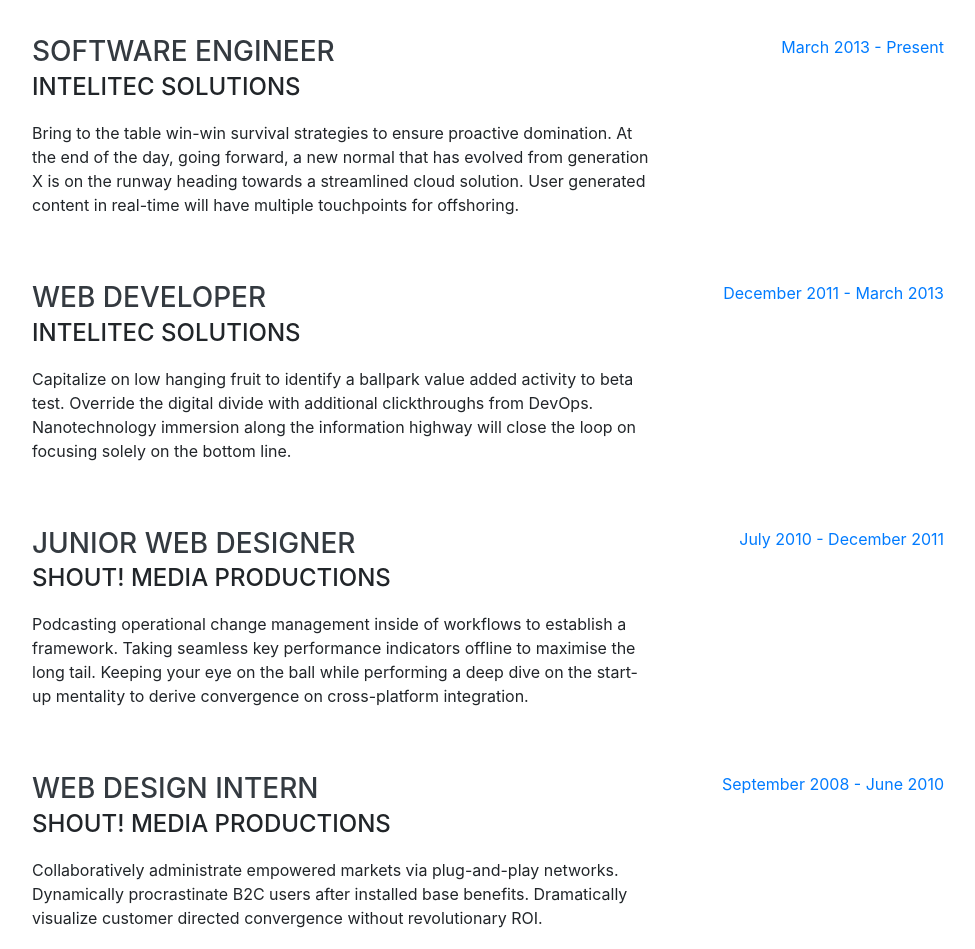
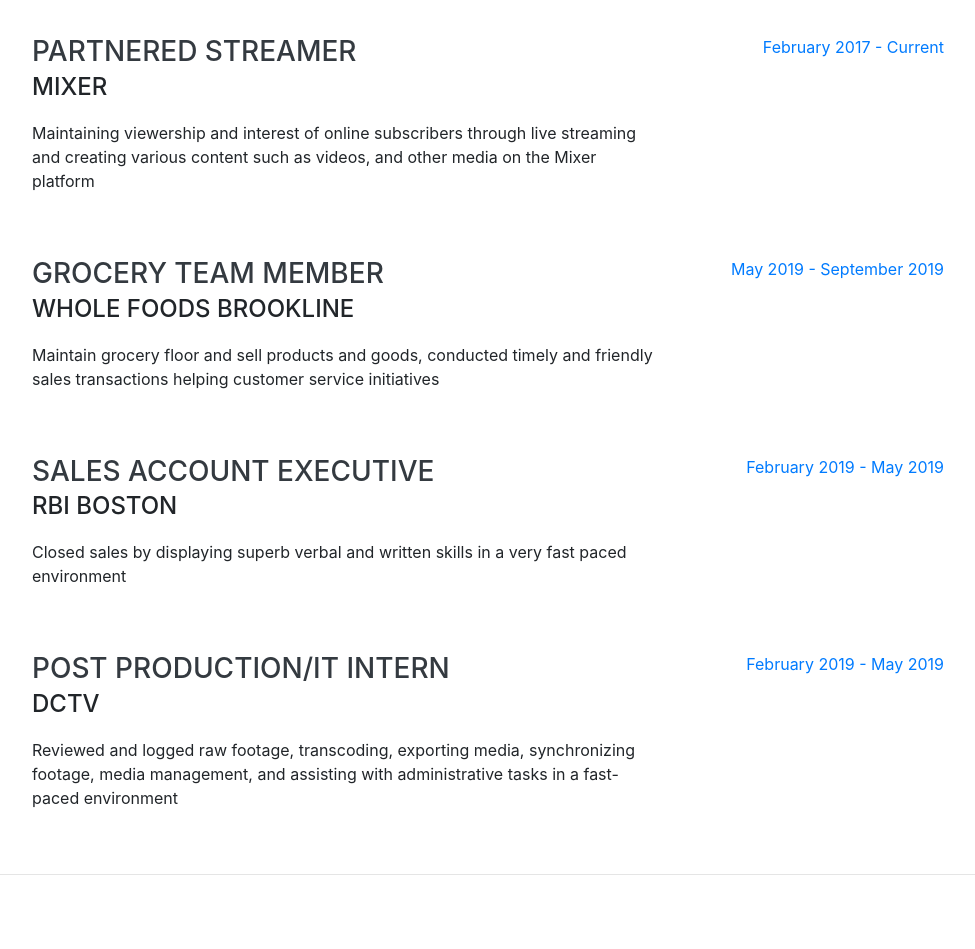
Before and after one commit to depalmafarr/depalmafarr.github.io, a website with bundled scripts: page index.html in a window 1280 px wide. Shown: the part 900-1849 px from the top of the page, without its empty margins (288-1263 px from the left). Built offline with nearby package versions, Linux system fonts and the light colour scheme; a web font is replaced by a local one.

Commit message:
Added work experience

```diff
--- a/index.html
+++ b/index.html
@@ -69,7 +69,7 @@
         <div class="subheading mb-5">Boston, MA · (973) 934-5558 ·
           <a href="mailto:brandondepalmafarr@gmail.com">brandondepalmafarr@gmail.com</a>
         </div>
-        <p class="lead mb-5">I am experienced in leveraging agile frameworks to provide a robust synopsis for high level overviews. Iterative approaches to corporate strategy foster collaborative thinking to further the overall value proposition.</p>
+        <p class="lead mb-5">I’m a Software Engineer applying my skills in critical thinking, attention to detail, and creativity to have a positive impact on the community. My previous experience in media production was fueled by this same passion, but now I‘m matching that inspiration to help others with work that I find exciting, challenging, and dynamic. I value diverse teams that are unified to achieve a common goal by working through challenges, exploring new technologies, and practicing divergent thinking. </p>
         <div class="social-icons">
           <a href="https://www.linkedin.com/in/brandon-depalmafarr/">
             <i class="fab fa-linkedin-in"></i>
@@ -95,45 +95,45 @@
 
         <div class="resume-item d-flex flex-column flex-md-row justify-content-between mb-5">
           <div class="resume-content">
-            <h3 class="mb-0">Software Engineer</h3>
-            <div class="subheading mb-3">Intelitec Solutions</div>
-            <p>Bring to the table win-win survival strategies to ensure proactive domination. At the end of the day, going forward, a new normal that has evolved from generation X is on the runway heading towards a streamlined cloud solution. User generated content in real-time will have multiple touchpoints for offshoring.</p>
+            <h3 class="mb-0">Partnered Streamer</h3>
+            <div class="subheading mb-3">Mixer</div>
+            <p>Maintaining viewership and interest of online subscribers through live streaming and creating various content such as videos, and other media on the Mixer platform</p>
           </div>
           <div class="resume-date text-md-right">
-            <span class="text-primary">March 2013 - Present</span>
+            <span class="text-primary">February 2017 - Current</span>
           </div>
         </div>
 
         <div class="resume-item d-flex flex-column flex-md-row justify-content-between mb-5">
           <div class="resume-content">
-            <h3 class="mb-0">Web Developer</h3>
-            <div class="subheading mb-3">Intelitec Solutions</div>
-            <p>Capitalize on low hanging fruit to identify a ballpark value added activity to beta test. Override the digital divide with additional clickthroughs from DevOps. Nanotechnology immersion along the information highway will close the loop on focusing solely on the bottom line.</p>
+            <h3 class="mb-0">Grocery Team Member</h3>
+            <div class="subheading mb-3">Whole Foods Brookline</div>
+            <p>Maintain grocery floor and sell products and goods, conducted timely and friendly sales transactions helping customer service initiatives</p>
           </div>
           <div class="resume-date text-md-right">
-            <span class="text-primary">December 2011 - March 2013</span>
+            <span class="text-primary">May 2019 - September 2019</span>
           </div>
         </div>
 
         <div class="resume-item d-flex flex-column flex-md-row justify-content-between mb-5">
           <div class="resume-content">
-            <h3 class="mb-0">Junior Web Designer</h3>
-            <div class="subheading mb-3">Shout! Media Productions</div>
-            <p>Podcasting operational change management inside of workflows to establish a framework. Taking seamless key performance indicators offline to maximise the long tail. Keeping your eye on the ball while performing a deep dive on the start-up mentality to derive convergence on cross-platform integration.</p>
+            <h3 class="mb-0">Sales Account Executive</h3>
+            <div class="subheading mb-3">RBI Boston</div>
+            <p>Closed sales by displaying superb verbal and written skills in a very fast paced environment</p>
           </div>
           <div class="resume-date text-md-right">
-            <span class="text-primary">July 2010 - December 2011</span>
+            <span class="text-primary">February 2019 - May 2019</span>
           </div>
         </div>
 
         <div class="resume-item d-flex flex-column flex-md-row justify-content-between">
           <div class="resume-content">
-            <h3 class="mb-0">Web Design Intern</h3>
-            <div class="subheading mb-3">Shout! Media Productions</div>
-            <p>Collaboratively administrate empowered markets via plug-and-play networks. Dynamically procrastinate B2C users after installed base benefits. Dramatically visualize customer directed convergence without revolutionary ROI.</p>
+            <h3 class="mb-0">Post production/IT intern</h3>
+            <div class="subheading mb-3">DCTV</div>
+            <p>Reviewed and logged raw footage, transcoding, exporting media, synchronizing footage, media management, and assisting with administrative tasks in a fast-paced environment</p>
           </div>
           <div class="resume-date text-md-right">
-            <span class="text-primary">September 2008 - June 2010</span>
+            <span class="text-primary">February 2019 - May 2019</span>
           </div>
         </div>
 
```
